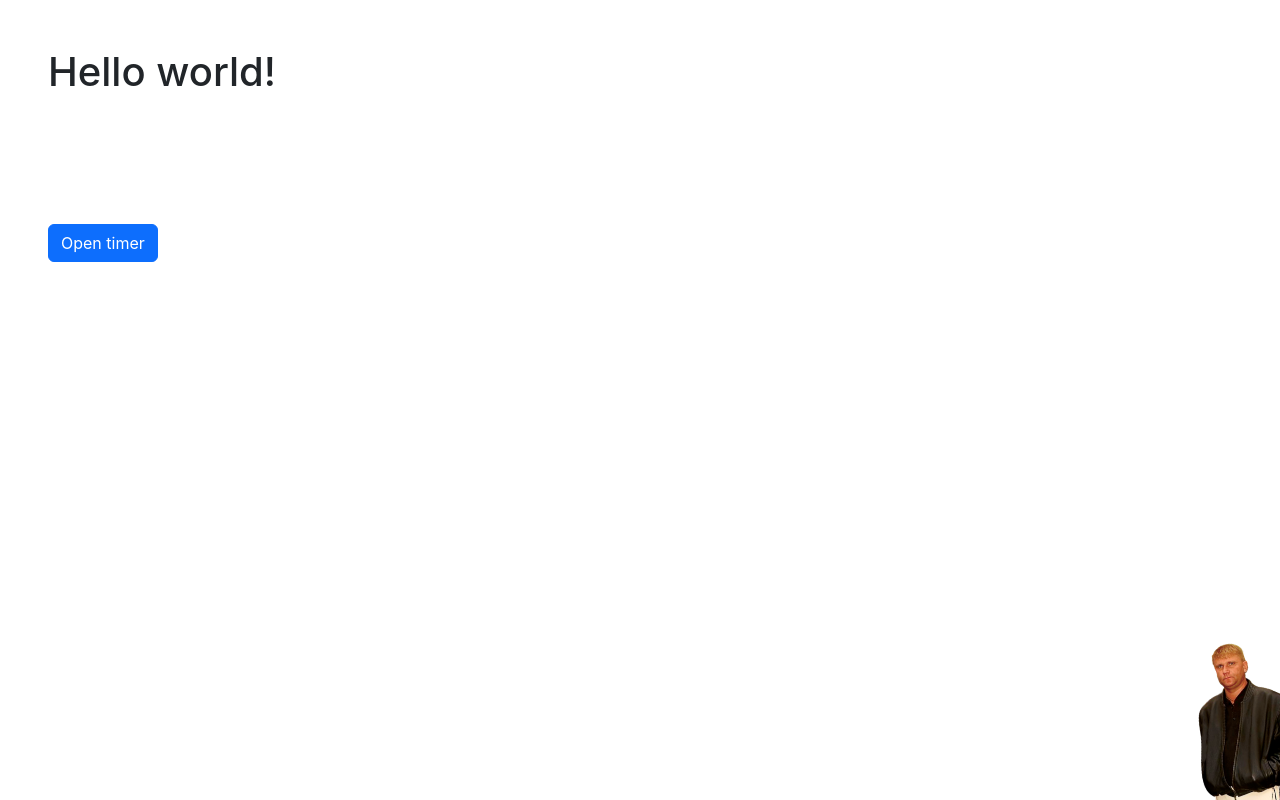
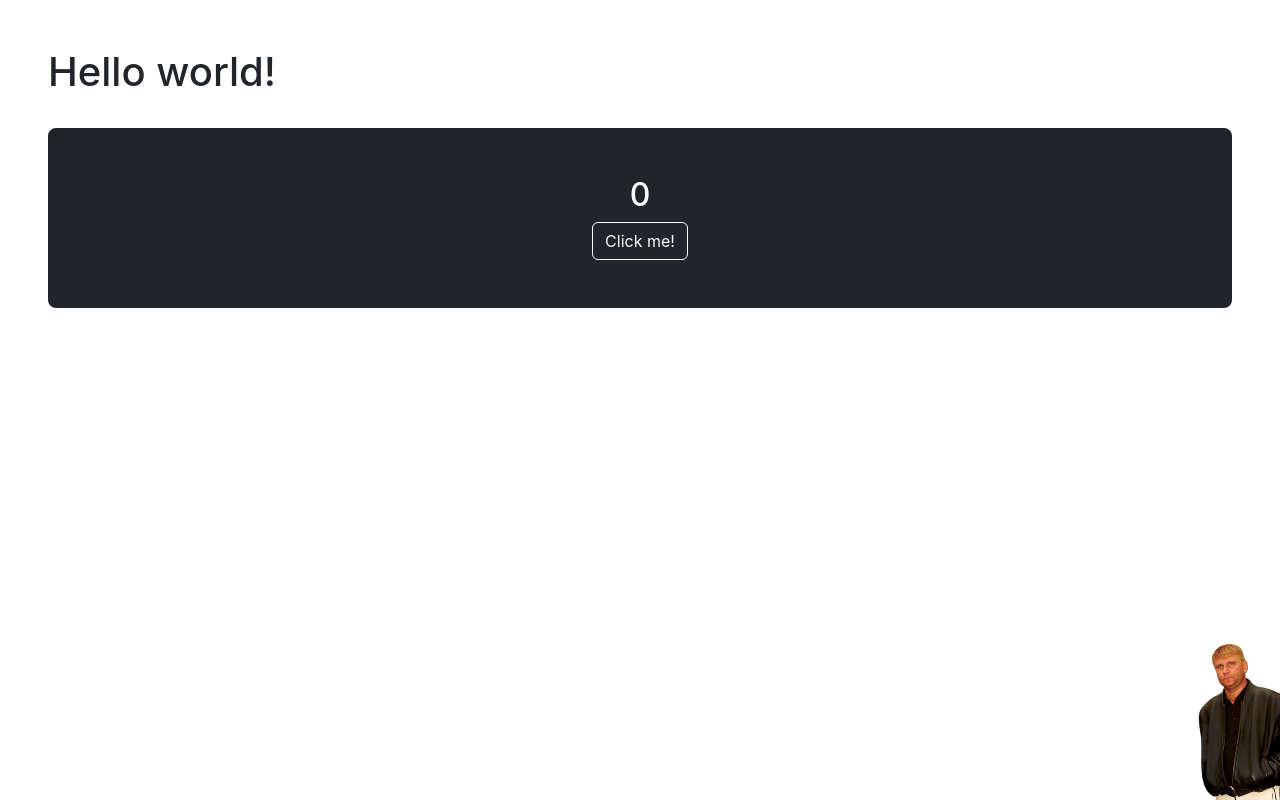
Before and after one commit to aalexblade/r-start-lessons3-4, a React (Create React App) app: page / in a window 1280 px wide. Built offline with nearby package versions, Linux system fonts and the light colour scheme.

Commit message:
rerenderPureComponent

```diff
--- a/src/App.jsx
+++ b/src/App.jsx
@@ -1,7 +1,8 @@
 // import { Banner } from './components/Banner/Banner';
 import { Header } from './components/Layout/Header/Header';
 import { Layout } from './components/Layout/Layout';
-import { Timer } from './components/Timer/Timer';
+import { Rerender } from './components/Rerender/Rerender';
+// import { Timer } from './components/Timer/Timer';
 // import { LoginForm } from './components/LoginForm/LoginForm';
 // import { PostsLoader } from './components/Posts/components/PostsLoader';
 // import { Users } from './components/Users/Users';
@@ -14,7 +15,8 @@ export const App = () => {
       <PostsLoader /> */}
       {/* <Users /> */}
       {/* <Banner /> */}
-      <Timer />
+      {/* <Timer /> */}
+      <Rerender />
     </Layout>
   );
 };
--- /dev/null
+++ b/src/components/Rerender/Rerender.jsx
@@ -0,0 +1,70 @@
+import { Component, PureComponent } from 'react';
+
+// import Chart from '../../';
+
+class Button extends PureComponent {
+  // state = {
+  //   isError: false,
+  // };
+  // shouldComponentUpdate(nextProps) {
+  //   if (
+  //     nextProps.label !== this.props.label ||
+  //     nextProps.onClick !== this.props.onClick
+  //   ) {
+  //     return true;
+  //   }
+
+  //   return false;
+  // }
+  // componentDidCatch(error) {
+  //   if (error) {
+  //     // thsi.setState({isError: true})
+  //   }
+  // }
+
+  render() {
+    const { label, onClick } = this.props;
+    console.log('Button');
+
+    return (
+      <>
+        {/* {isError && <p>Opsss.. Error</p>}
+        <Chart /> */}
+
+        <button
+          className="btn btn-outline-light"
+          type="button"
+          onClick={onClick}
+        >
+          {label}
+        </button>
+      </>
+    );
+  }
+}
+
+export class Rerender extends Component {
+  state = {
+    counter: 0,
+  };
+
+  handleCount = () => {
+    this.setState(prevState => ({ counter: prevState.counter + 1 }));
+  };
+
+  render() {
+    const { counter } = this.state;
+    console.log('Rerender');
+
+    return (
+      <div className="d-flex flex-column justify-content-center align-items-center p-5 text-bg-dark rounded-3 mb-5">
+        <h2>{counter}</h2>
+        <Button
+          label="Click me!"
+          onClick={this.handleCount}
+          // test={{ data: '' }}
+        />
+      </div>
+    );
+  }
+}
```
Also changed, not shown: src/components/Timer/TimerModal.jsx (line endings or trailing spaces).
